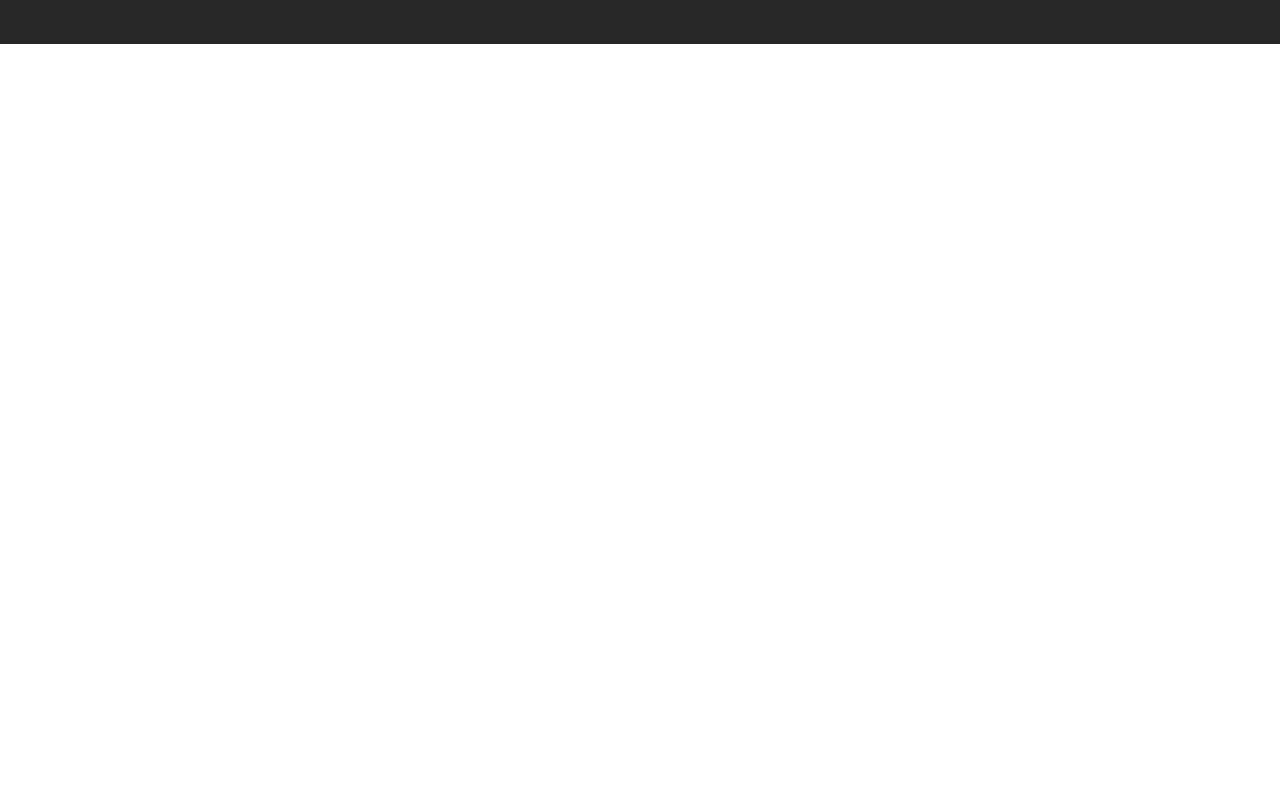
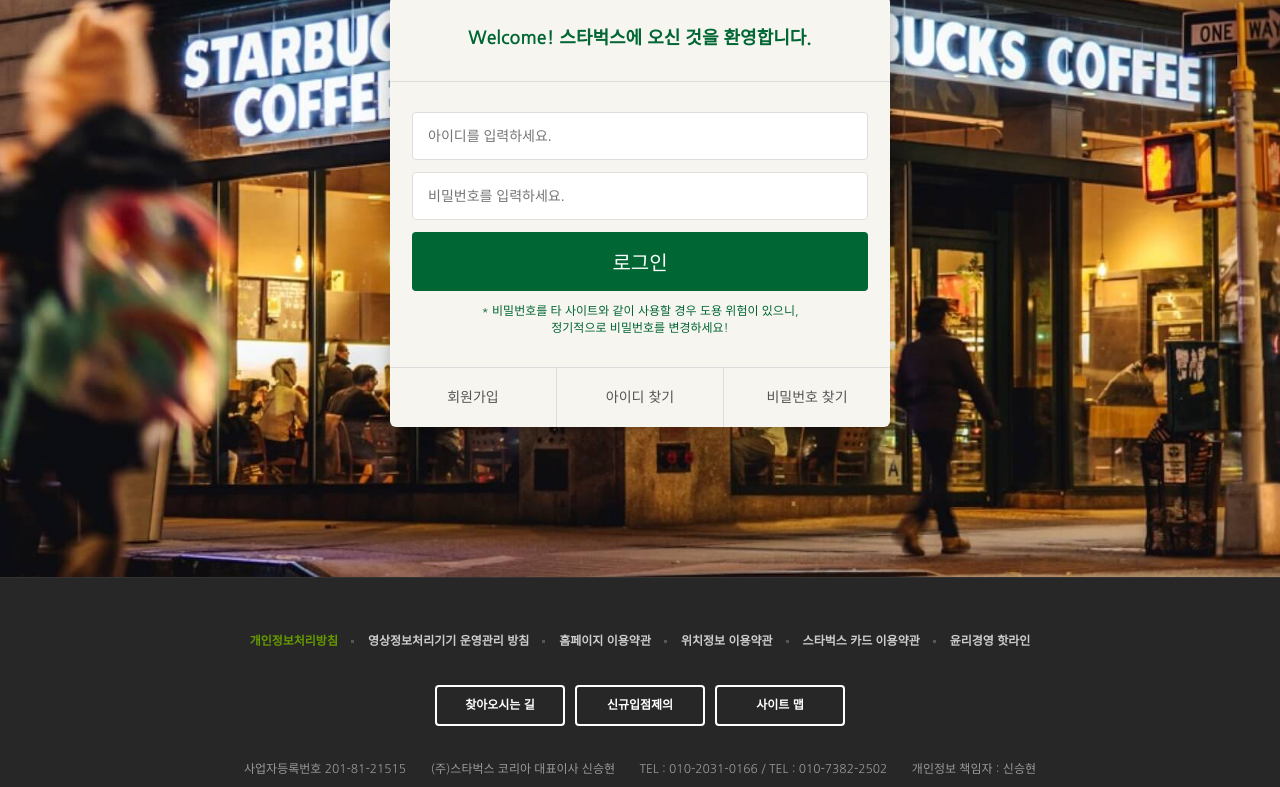
Before and after one commit to osdoonhyun/starbucks, a plain HTML site: page signin/index.html in a window 1280 px wide. Shown: the part 290-1077 px from the top of the page. Before the commit the page ends 800 px from the top, so only its background shows below. Drawn offline with nearby package versions, Linux system fonts and the light colour scheme.

Commit message:
로그인 페이지 완성

```diff
--- /dev/null
+++ b/css/signin.css
@@ -0,0 +1,78 @@
+.signin {
+  margin-top: 120px;
+  padding: 100px 0 150px;
+  background-image: url("../images/signin_bg.jpg");
+  background-repeat: no-repeat;
+  background-position: center;
+  background-attachment: fixed;
+  background-size: cover;
+}
+.signin h1 {
+  color: #fff;
+  font-size: 30px;
+  font-weight: 700;
+  text-align: center;
+  margin-bottom: 24px;
+}
+.signin__card {
+  width: 500px;
+  margin: 0 auto;
+  border-radius: 6px;
+  background-color: #f6f5f0;
+  box-shadow: 2px 2px 20px rgba(0,0,0,.3);
+  color: #555;
+}
+.signin__card h2 {
+  padding: 30px;
+  font-size: 18px;
+  text-align: center;
+  border-bottom: 1px solid #ddd;
+}
+.signin__card h2 {
+  font-weight:700;
+  color:#006633;
+}
+.signin__card form {
+  padding: 30px 22px;
+}
+.signin__card form input {
+  width: 100%;
+  margin-bottom: 12px;
+  padding: 15px;
+  border: 1px solid #ddd;
+  border-radius: 4px;
+  outline: none;
+  box-sizing: border-box;
+  font-size: 14px;
+}
+.signin__card form [type="submit"] {
+  background-color: #006633;
+  border: none;
+  color: #fff;
+  font-size: 20px;
+  cursor: pointer;
+}
+.signin__card form p {
+  font-size: 12px;
+  color: #006633;
+  text-align: center;
+}
+.signin__card .actions {
+  display: flex;
+  border-top: 1px solid #ddd;
+}
+.signin__card .actions a {
+  flex-grow: 1;
+  flex-basis: 0;
+  text-align: center;
+  padding: 20px;
+  color: #555;
+  font-size: 14px;
+  border-right: 1px solid #ddd;
+}
+.signin__card .actions a:last-child {
+  border-right: none;
+}
+.signin__card .actions a:hover {
+  text-decoration: underline;
+}
--- a/signin/index.html
+++ b/signin/index.html
@@ -27,6 +27,7 @@
   <link href="https://fonts.googleapis.com/css2?family=Nanum+Gothic:wght@400;700&display=swap" rel="stylesheet">
   <link rel="stylesheet" href="https://fonts.googleapis.com/icon?family=Material+Icons">
   <link rel="stylesheet" href="../css/common.css" />
+  <link rel="stylesheet" href="../css/signin.css" />
 
   <script defer src="../js/common.js"></script>
 </head>
@@ -364,7 +365,26 @@
   </header>
 
   <section class="signin">
-
+    <h1>로그인</h1>
+    <div class="signin__card">
+      <h2>
+        <strong>Welcome!</strong> 스타벅스에 오신 것을 환영합니다.
+      </h2>
+      <form>
+        <input type="text" placeholder="아이디를 입력하세요." />
+        <input type="password" placeholder="비밀번호를 입력하세요." />
+        <input type="submit" value="로그인" />
+        <p>
+          * 비밀번호를 타 사이트와 같이 사용할 경우 도용 위험이 있으니,<br />
+          정기적으로 비밀번호를 변경하세요!
+        </p>
+      </form>
+      <div class="actions">
+        <a href="javascript:void(0)">회원가입</a>
+        <a href="javascript:void(0)">아이디 찾기</a>
+        <a href="javascript:void(0)">비밀번호 찾기</a>
+      </div>
+    </div>
   </section>
 
 
```
